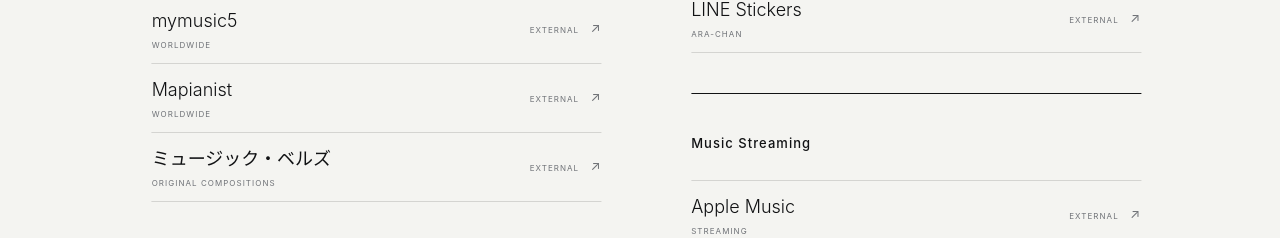
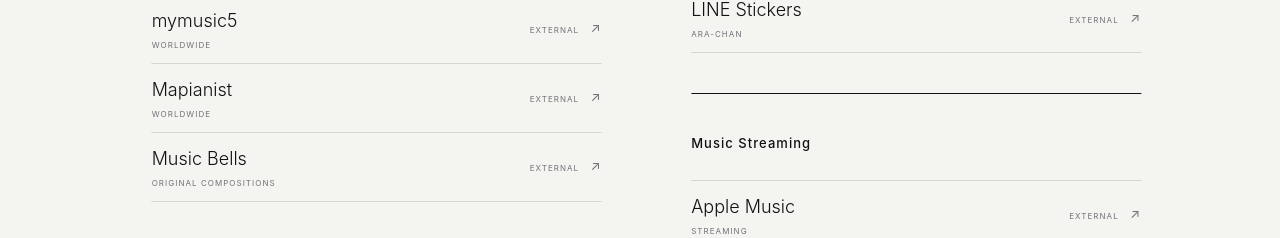
Before and after one commit to arapiano/ara-piano, a Next.js app: page /en in a window 1280 px wide. Shown: the part 1490-1728 px from the top of the page. Built offline with nearby package versions, Linux system fonts and the light colour scheme.

Commit message:
Localize Music Bells store name

```diff
--- a/src/app/components/BrandSite.tsx
+++ b/src/app/components/BrandSite.tsx
@@ -84,7 +84,7 @@
       <div className="store-links">
         {items.map(([name, href, note]) => (
           <a href={locale === "en" && name === "mymusic5" ? "https://www.mymusic5.com/ARAPIANO" : href} target="_blank" rel="noopener noreferrer" key={name}>
-            <span><strong>{name}</strong><small>{note}</small></span>
+            <span><strong>{locale === "en" && name === "ミュージック・ベルズ" ? "Music Bells" : name}</strong><small>{note}</small></span>
             <span className="external-label">External <ExternalArrow /></span>
           </a>
         ))}
```
